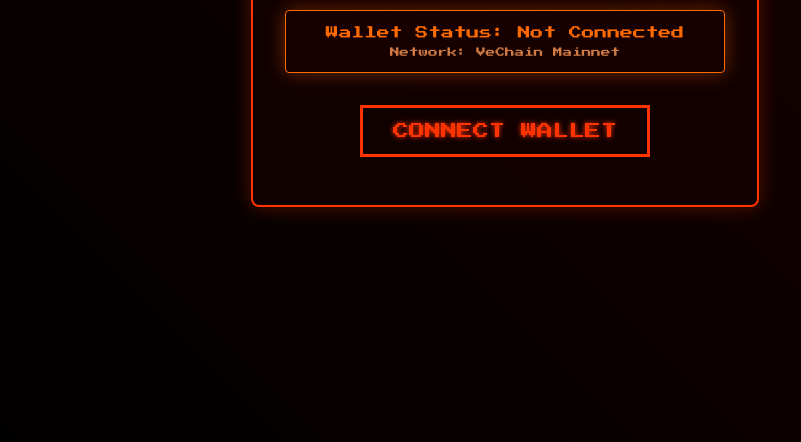
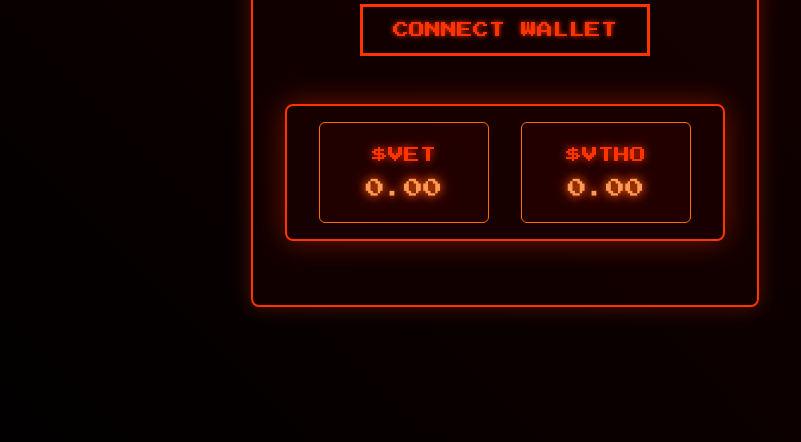
Before and after one commit to virtualflame/Incinerator3, a plain HTML site: page index.html in a window 1280 px wide. Shown: the part 358-800 px from the top of the page, without its empty margins (135-936 px from the left). Drawn offline with Linux system fonts and the light colour scheme.

Commit message:
Add retro flame-themed token balance display and improve UI

```diff
--- a/css/styles.css
+++ b/css/styles.css
@@ -140,3 +140,61 @@
         box-shadow: 0 0 20px rgba(255, 107, 0, 0.4);
     }
 }
+
+.token-container {
+    display: flex;
+    justify-content: center;
+    gap: 2rem;
+    margin: 2rem 0;
+    padding: 1rem;
+    background: rgba(26, 0, 0, 0.8);
+    border-radius: 8px;
+    border: 2px solid #ff3300;
+    animation: token-glow 4s infinite alternate;
+}
+
+.token-box {
+    padding: 1.5rem;
+    background: rgba(40, 0, 0, 0.6);
+    border: 1px solid #ff6b00;
+    border-radius: 6px;
+    min-width: 120px;
+    transition: all 0.3s ease;
+}
+
+.token-box:hover {
+    transform: translateY(-2px);
+    box-shadow: 0 0 25px rgba(255, 59, 0, 0.4);
+}
+
+.token-title {
+    color: #ff3300;
+    font-size: 1rem;
+    margin-bottom: 1rem;
+    text-shadow: 0 0 8px #ff3300;
+}
+
+.token-amount {
+    color: #ff9955;
+    font-size: 1.2rem;
+    text-shadow: 0 0 5px #ff6b00;
+    animation: value-flicker 2s infinite alternate;
+}
+
+@keyframes token-glow {
+    from {
+        box-shadow: 0 0 15px rgba(255, 51, 0, 0.2);
+    }
+    to {
+        box-shadow: 0 0 30px rgba(255, 51, 0, 0.4);
+    }
+}
+
+@keyframes value-flicker {
+    from {
+        text-shadow: 0 0 5px #ff6b00;
+    }
+    to {
+        text-shadow: 0 0 10px #ff6b00, 0 0 20px #ff3300;
+    }
+}
--- a/index.html
+++ b/index.html
@@ -17,14 +17,27 @@
             <div id="network-status" class="small-text">Network: VeChain Mainnet</div>
         </div>
         <button class="retro-button" onclick="handleWalletConnect()">CONNECT WALLET</button>
+
+        <!-- New Token Balance Section -->
+        <div class="token-container">
+            <div class="token-box">
+                <div class="token-title">$VET</div>
+                <div id="vet-balance" class="token-amount">0.00</div>
+            </div>
+            <div class="token-box">
+                <div class="token-title">$VTHO</div>
+                <div id="vtho-balance" class="token-amount">0.00</div>
+            </div>
+        </div>
+
         <div id="balance-container" class="balance-box hidden">
             <div class="balance-item">
                 <span>VET Balance:</span>
-                <span id="vet-balance">-</span>
+                <span id="vet-balance-detail">-</span>
             </div>
             <div class="balance-item">
                 <span>VTHO Balance:</span>
-                <span id="vtho-balance">-</span>
+                <span id="vtho-balance-detail">-</span>
             </div>
             <div id="balance-error" class="error-text hidden">Error fetching balances</div>
         </div>
--- a/js/app.js
+++ b/js/app.js
@@ -31,8 +31,14 @@
     try {
         const balances = await getBalances();
         if (balances) {
-            document.getElementById('vet-balance').textContent = `${balances.vet} VET`;
-            document.getElementById('vtho-balance').textContent = `${balances.vtho} VTHO`;
+            // Update main token displays
+            document.getElementById('vet-balance').textContent = `${balances.vet}`;
+            document.getElementById('vtho-balance').textContent = `${balances.vtho}`;
+
+            // Update detailed balance displays
+            document.getElementById('vet-balance-detail').textContent = `${balances.vet} VET`;
+            document.getElementById('vtho-balance-detail').textContent = `${balances.vtho} VTHO`;
+
             balanceError.classList.add('hidden');
         } else {
             throw new Error('Could not fetch balances');
```
